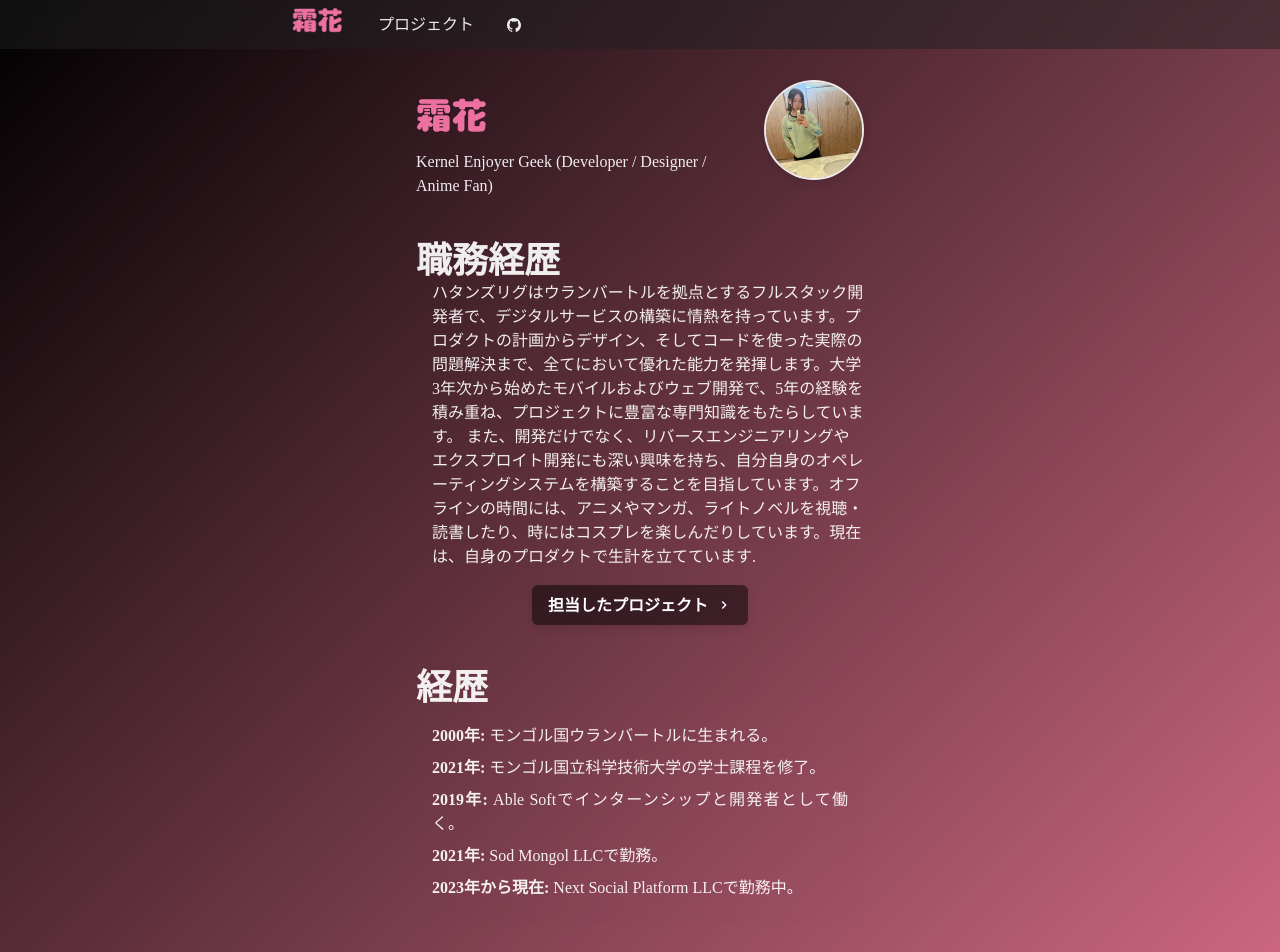
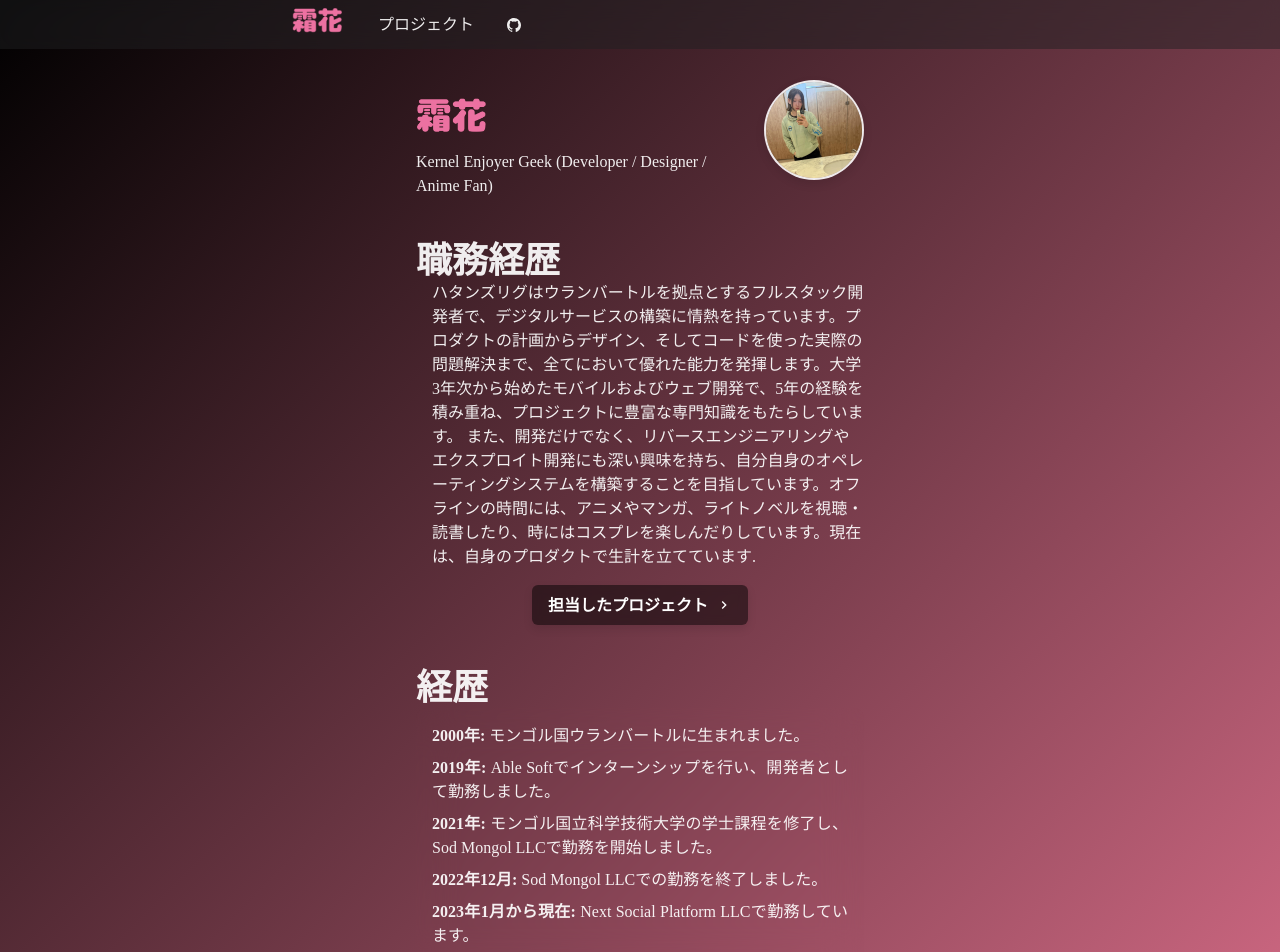
Before and after one commit to kyuna312/kyuna_web, a Next.js app: page / in a window 1280 px wide. Shown: the top 952 px of the page. Built offline with nearby package versions, Linux system fonts and the light colour scheme.

Commit message:
Update index.js

```diff
--- a/pages/index.js
+++ b/pages/index.js
@@ -92,19 +92,19 @@ const Home = () => (
           }}
         >
           <ListItem css={{ marginBottom: '0.5rem' }}>
-            <strong>2000年:</strong> モンゴル国ウランバートルに生まれる。
+            <strong>2000年:</strong> モンゴル国ウランバートルに生まれました。
           </ListItem>
           <ListItem css={{ marginBottom: '0.5rem' }}>
-            <strong>2021年:</strong> モンゴル国立科学技術大学の学士課程を修了。
+            <strong>2019年:</strong> Able Softでインターンシップを行い、開発者として勤務しました。
           </ListItem>
           <ListItem css={{ marginBottom: '0.5rem' }}>
-            <strong>2019年:</strong> Able Softでインターンシップと開発者として働く。
+            <strong>2021年:</strong> モンゴル国立科学技術大学の学士課程を修了し、Sod Mongol LLCで勤務を開始しました。
           </ListItem>
           <ListItem css={{ marginBottom: '0.5rem' }}>
-            <strong>2021年:</strong> Sod Mongol LLCで勤務。
+            <strong>2022年12月:</strong> Sod Mongol LLCでの勤務を終了しました。
           </ListItem>
           <ListItem css={{ marginBottom: '0.5rem' }}>
-            <strong>2023年から現在:</strong> Next Social Platform LLCで勤務中。
+            <strong>2023年1月から現在:</strong> Next Social Platform LLCで勤務しています。
           </ListItem>
         </List>
       </Section>
```
